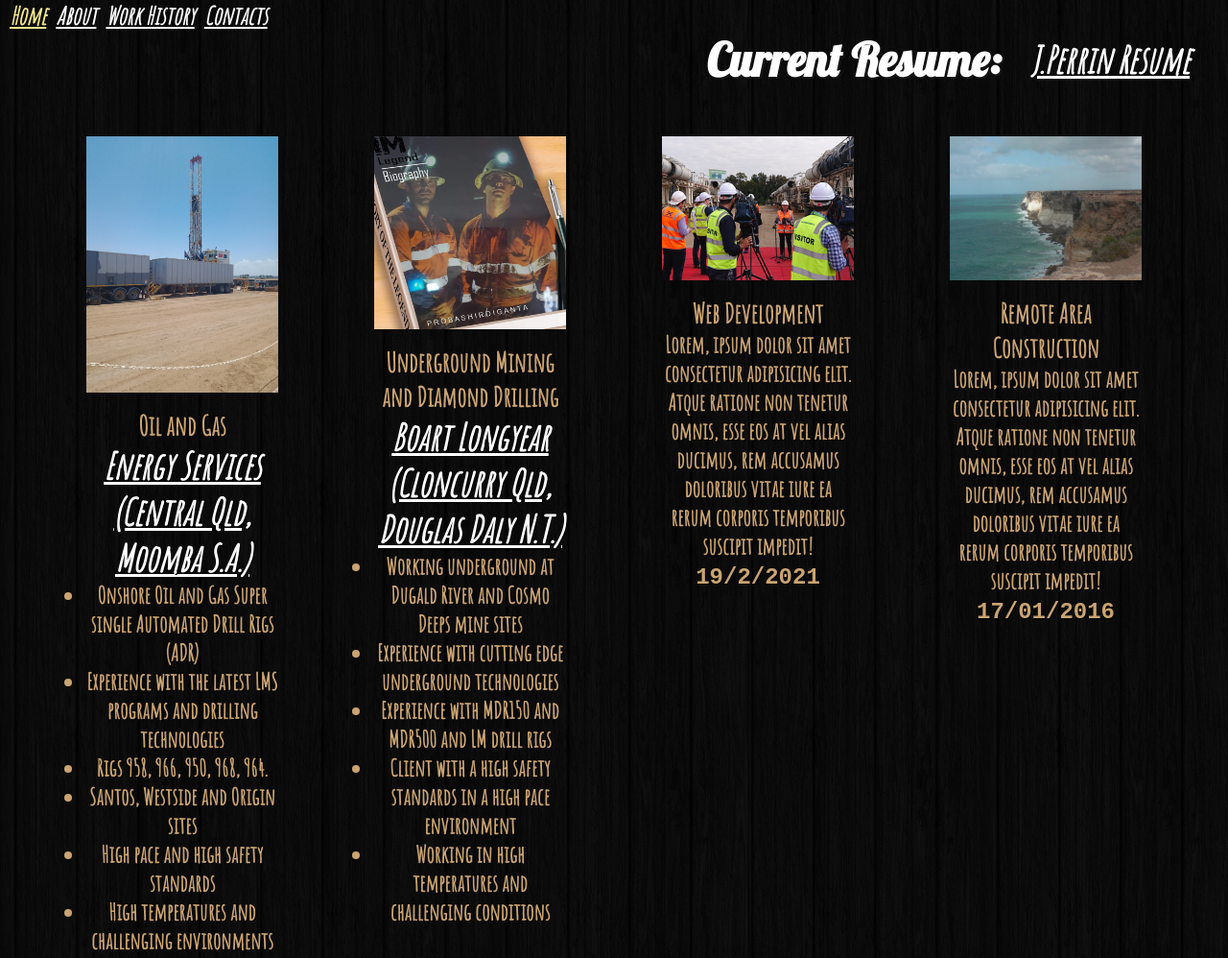
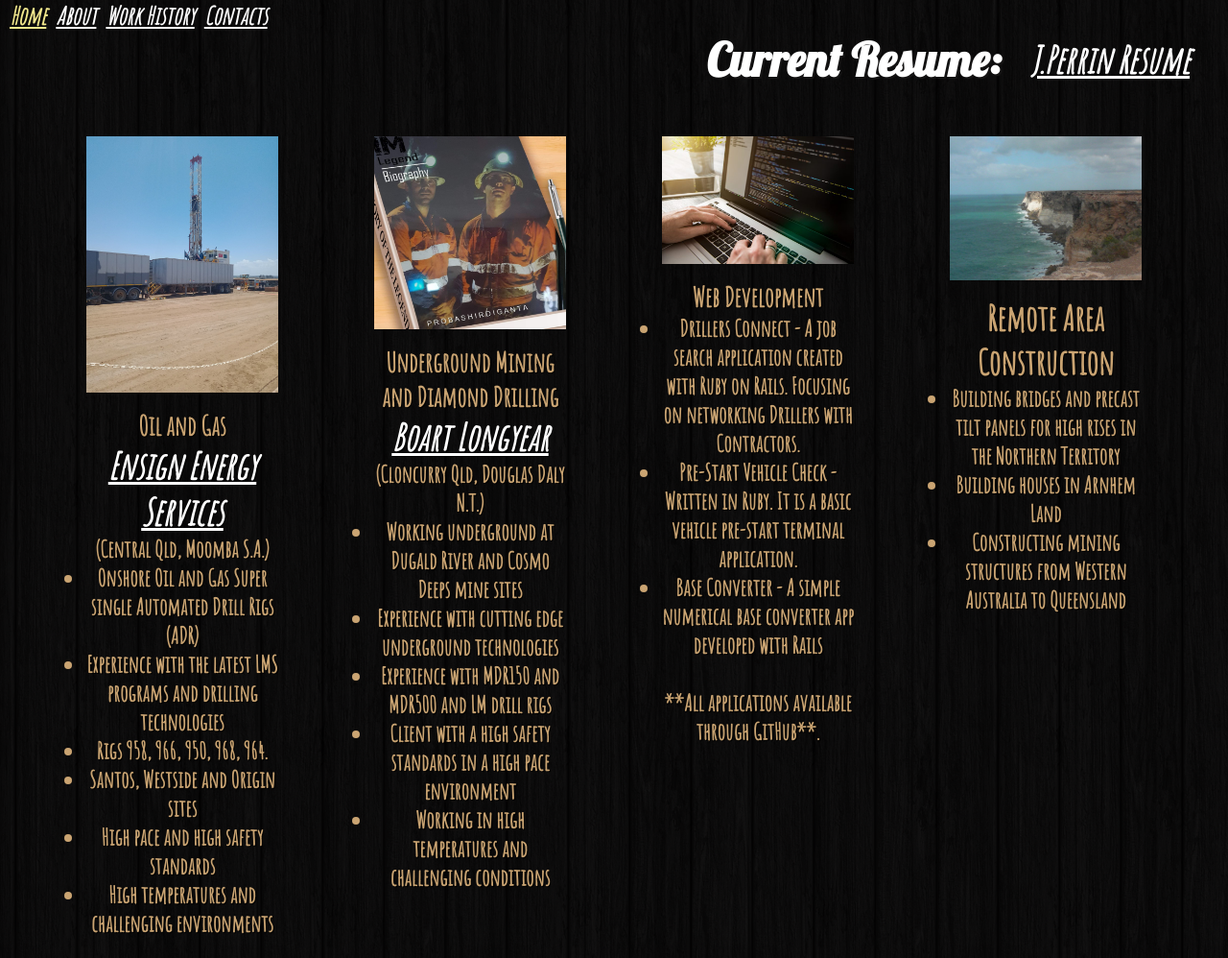
Before and after one commit to perro88/T1A2, a plain HTML site: page workblog.html in a window 1280 px wide. Shown: the top 998 px of the page at 96% size. Drawn offline with Linux system fonts and the light colour scheme.

Commit message:
fixed sri on workblog

```diff
--- a/css/workblog.scss
+++ b/css/workblog.scss
@@ -41,7 +41,7 @@
 }
 
 .item:hover {
-  transform: rotate(360deg) scale(1.5);
+  transform: scale(1.5);
   transition: 3s;
 }
 
@@ -68,7 +68,7 @@
 // have four article in a row instead of two
 
 @media only screen and (min-width: 1025px) {
-    header {
+  header {
     justify-content: flex-end;
     margin-right: 40px;
     font-size: 1.5em;
--- a/workblog.html
+++ b/workblog.html
@@ -6,14 +6,15 @@
     <meta name="viewport" content="width=device-width, initial-scale=1.0" />
     <link
       rel="stylesheet"
-      href="css/global-styles.css" integrity="sha384-2xTzGbCu2eMJt7b6oqXxYYTndI3BnKktNfdKYUEqHuH93T2zg0pcDPdVqpYMDSjF"
+      href="css/global-styles.css"
+      integrity="sha384-2xTzGbCu2eMJt7b6oqXxYYTndI3BnKktNfdKYUEqHuH93T2zg0pcDPdVqpYMDSjF"
     />
    <link
       rel="stylesheet"
       href="css/workblog.css"
-      integrity="sha384-8IRrRRdBzZfwmdXQEdvzhhKx4DfYgJtqCZmp/FWp5GLxk2pUZdoS2E7u2nXtq7yz"
-   />
-    <title>James Perrin Work Blogs</title>
+      integrity="sha384-Cf6XbtWKkB7m45+tBli1Pkg4kmFMXbgY2542l64f18clyC5CZisQ3xZWNNqdsrQS"
+      />
+    <title>James Perrin Work History</title>
   </head>
   <body>
     <nav>
@@ -25,7 +26,7 @@
     <!-- resume  -->
     <header>
       <h1 class="title">Current Resume:</h1>
-      <a href="images/J. Perrin - Resume 2021.pdf">J.Perrin Resume</a>
+      <a href="images/james_perrin.pdf">J.Perrin Resume</a>
     </header>
     <main>
       <!-- Blogs -->
@@ -33,7 +34,7 @@
         <img src="images/drillrigday.jpg" alt="Onshore drill rig" />
         <p>
           <h3>Oil and Gas</h3>
-          <h4> <a href="https://www.ensignenergy.com/">Energy Services (Central Qld, Moomba S.A.)</a></h4>
+          <h4> <a href="https://www.ensignenergy.com/">Ensign Energy Services</a><br>(Central Qld, Moomba S.A.)</h4>
           <span>
             <ul>
               <li>Onshore Oil and Gas Super single Automated Drill Rigs (ADR)</li>
@@ -50,7 +51,7 @@
         <img src="images/undergroundpic.jpg" alt="James working underground" />
         <p>
           <h3>Underground Mining and Diamond Drilling</h3>
-          <h4> <a href="https://www.boartlongyear.com/">Boart Longyear (Cloncurry Qld, Douglas Daly N.T.)</a></h4>
+          <h4> <a href="https://www.boartlongyear.com/">Boart Longyear </a>(Cloncurry Qld, Douglas Daly N.T.)</h4>
           <span>
             <ul>
               <li>Working underground at Dugald River and Cosmo Deeps mine sites</li>
@@ -63,25 +64,33 @@
         </p>
       </article>
       <article class="item">
-        <img src="images/tbmmedia.jpg" alt="Tunnel Machine commision" />
+        <img src="images/dev.jpeg" alt="developer" />
         <p>
           <h3>Web Development</h3>
-          Lorem, ipsum dolor sit amet consectetur adipisicing elit. Atque
-          ratione non tenetur omnis, esse eos at vel alias ducimus, rem
-          accusamus doloribus vitae iure ea rerum corporis temporibus suscipit
-          impedit!
-          <span id="dates">19/2/2021</span>
+          <span>
+            <ul>
+              <li>Drillers Connect - A job search application created with Ruby on Rails. Focusing on networking Drillers with Contractors.</li>
+              <li>Pre-Start Vehicle Check - Written in Ruby. It is a basic vehicle pre-start terminal application.
+            </li>
+              <li>Base Converter -  A simple numerical base converter app developed with Rails
+            </li>
+            </ul>
+            <br>
+            **All applications available through GitHub**.
+          </span>
         </p>
       </article>
       <article class="item">
         <img src="images/530100_4279433874695_476428501_n.jpg" alt="Great Southern Bite" />
         <p>
-          <h3>Remote Area Construction</h3>
-          Lorem, ipsum dolor sit amet consectetur adipisicing elit. Atque
-          ratione non tenetur omnis, esse eos at vel alias ducimus, rem
-          accusamus doloribus vitae iure ea rerum corporis temporibus suscipit
-          impedit!
-          <span id="dates">17/01/2016</span>
+          <h2><strong>Remote Area Construction</strong></h2>
+          <span>
+            <ul>
+              <li>Building bridges and precast tilt panels for high rises in the Northern Territory</li>
+              <li>Building houses in Arnhem Land</li>
+              <li>Constructing mining structures from Western Australia to Queensland</li>
+            </ul>
+          </span>
         </p>
       </article>
     </main>
```
Also changed, not shown: contacts.html (+0 -33 lines), css/workblog.css, images/dev.jpeg (added), 2 other files.
